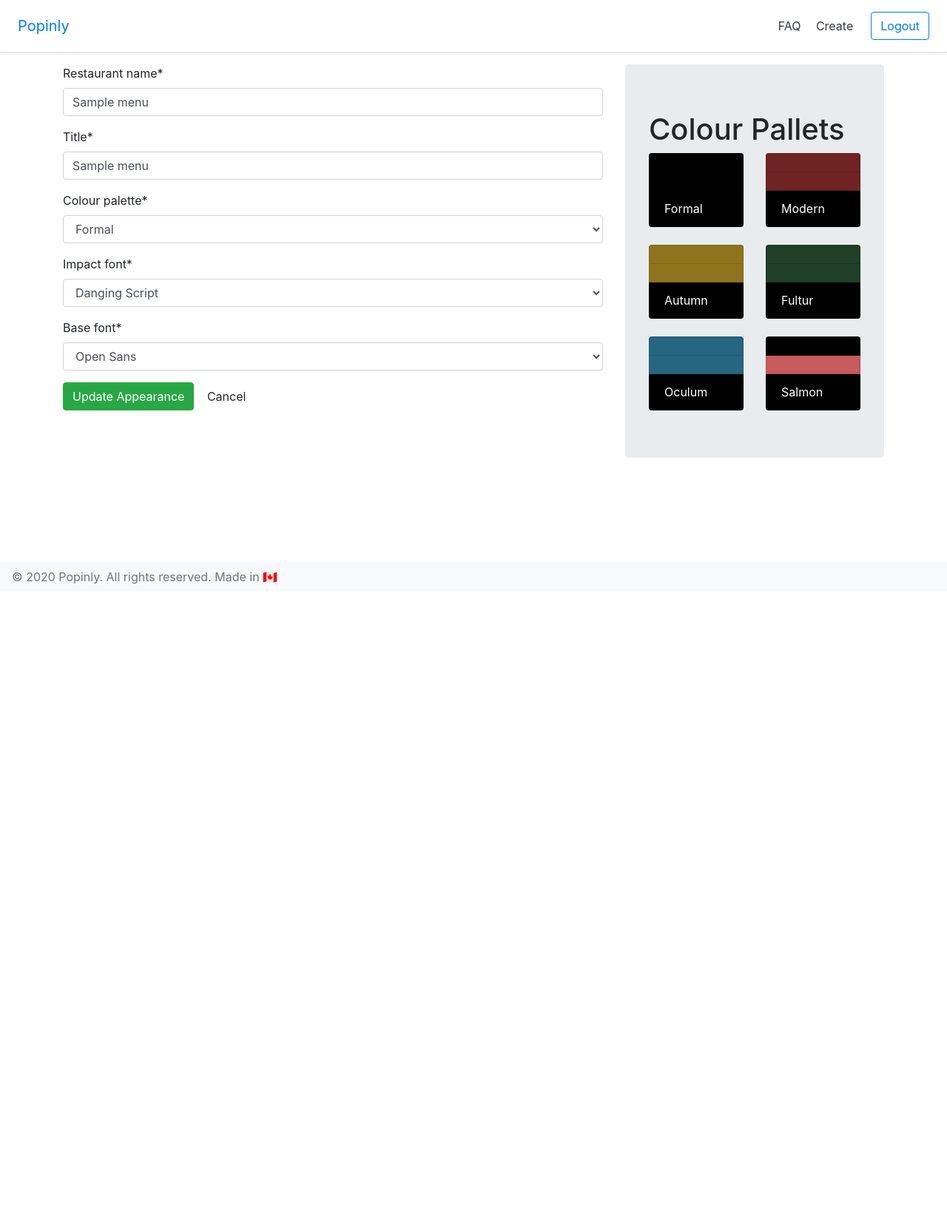
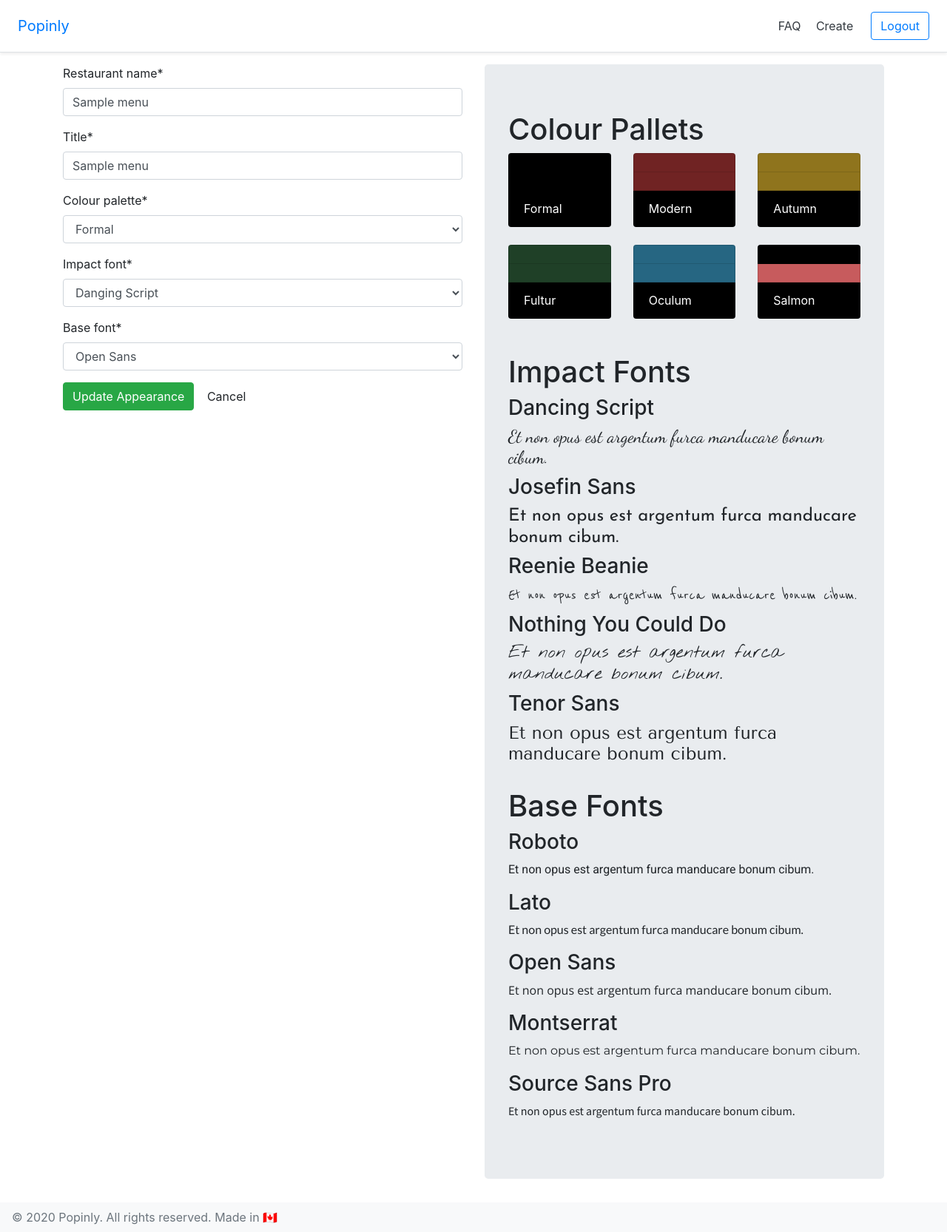
Before and after one commit to geooff/popinly, a Django app: page /generator/edit_appearance/00000000-0000-0000-0000-000000000001 in a window 1280 px wide. Shown: the whole page at 74% size. Before the commit the page ends 790 px from the top, so only its background shows below. Run offline with Django 3.2, Linux system fonts and the light colour scheme; a user stored in the database is signed in; tables that the repository leaves empty hold one stand-in row (values such as "Sample post"); some libraries are stand-ins or nearby versions.

Commit message:
intit style infographic

```diff
--- a/popinly/static/base_style.css
+++ b/popinly/static/base_style.css
@@ -1,3 +1,5 @@
+@import url('https://fonts.googleapis.com/css2?family=Dancing+Script&family=Josefin+Sans&family=Lato&family=Montserrat&family=Nothing+You+Could+Do&family=Open+Sans&family=Reenie+Beanie&family=Roboto&family=Source+Sans+Pro&family=Tenor+Sans&display=swap');
+
 html {
   position: relative;
   min-height: 100%;
--- a/popinly/templates/menu_gen/menu_edit_meta.html
+++ b/popinly/templates/menu_gen/menu_edit_meta.html
@@ -3,7 +3,7 @@
 
 {% block content %}
   <div class="row">
-    <div class="col-8">
+    <div class="col-6">
     <form action="" method="post">
 
       {% for hidden_field in form.hidden_fields %}
@@ -22,52 +22,49 @@
       </p>
     </form>
     </div>
-    <div class="col-4">
+    <div class="col-6">
       <div class="jumbotron">
       <h1 class="display-5">Colour Pallets</h1>
         <div class="row">
-          <div class="col-6">
+          <div class="col">
             <ul class="list-group">
               <li class="list-group-item" style="background-color:#000000"></li>
               <li class="list-group-item" style="background-color:#000000"></li>
               <li class="list-group-item" style="background-color:#000000;color:#fff">Formal</li>
             </ul>
           </div>
-          <div class="col-6">
+          <div class="col">
             <ul class="list-group">
               <li class="list-group-item" style="background-color:#702323"></li>
               <li class="list-group-item" style="background-color:#702323"></li>
               <li class="list-group-item" style="background-color:#000000;color:#fff">Modern</li>
             </ul>
           </div>
-        </div>
-        <br>
-        <div class="row">
-          <div class="col-6">
+          <div class="col">
             <ul class="list-group">
               <li class="list-group-item" style="background-color:#8f741d"></li>
               <li class="list-group-item" style="background-color:#8f741d"></li>
               <li class="list-group-item" style="background-color:#000000;color:#fff">Autumn</li>
             </ul>
-          </div>
-          <div class="col-6">
+            </div>
+        </div>
+        <br>
+        <div class="row">
+          <div class="col">
             <ul class="list-group">
               <li class="list-group-item" style="background-color:#1f4027"></li>
               <li class="list-group-item" style="background-color:#1f4027"></li>
               <li class="list-group-item" style="background-color:#000000;color:#fff">Fultur</li>
             </ul>
           </div>
-        </div>
-        <br>
-        <div class="row">
-          <div class="col-6">
+          <div class="col">
             <ul class="list-group">
               <li class="list-group-item" style="background-color:#266682"></li>
               <li class="list-group-item" style="background-color:#266682"></li>
               <li class="list-group-item" style="background-color:#000000;color:#fff">Oculum</li>
             </ul>
           </div>
-          <div class="col-6">
+          <div class="col">
             <ul class="list-group">
               <li class="list-group-item" style="background-color:#000000"></li>
               <li class="list-group-item" style="background-color:#c75b5d"></li>
@@ -75,6 +72,32 @@
             </ul>
           </div>
         </div>
+        <br>
+        <br>
+      <h1 class="display-5">Impact Fonts</h1>
+      <h3>Dancing Script</h3>
+      <h4 style="font-family: 'Dancing Script', cursive;">Et non opus est argentum furca manducare bonum cibum.</h4>
+      <h3>Josefin Sans</h3>
+      <h4 style="font-family: 'Josefin Sans', sans-serif;">Et non opus est argentum furca manducare bonum cibum.</h4>
+      <h3>Reenie Beanie</h3>
+      <h4 style="font-family: 'Reenie Beanie', cursive;">Et non opus est argentum furca manducare bonum cibum.</h4>
+      <h3>Nothing You Could Do</h3>
+      <h4 style="font-family: 'Nothing You Could Do';">Et non opus est argentum furca manducare bonum cibum.</h4>
+      <h3>Tenor Sans</h3>
+      <h4 style="font-family: 'Tenor Sans', sans-serif;">Et non opus est argentum furca manducare bonum cibum.</h4>
+      <br>
+      <h1 class="display-5">Base Fonts</h1>
+      <h3>Roboto</h3>
+      <p style="font-family: 'Roboto', sans-serif;">Et non opus est argentum furca manducare bonum cibum.</p>
+      <h3>Lato</h3>
+      <p style="font-family: 'Lato', sans-serif;">Et non opus est argentum furca manducare bonum cibum.</p>
+      <h3>Open Sans</h3>
+      <p style="font-family: 'Open Sans', sans-serif;">Et non opus est argentum furca manducare bonum cibum.</p>
+      <h3>Montserrat</h3>
+      <p style="font-family: 'Montserrat', sans-serif;">Et non opus est argentum furca manducare bonum cibum.</p>
+      <h3>Source Sans Pro</h3>
+      <p style="font-family: 'Source Sans Pro', sans-serif;">Et non opus est argentum furca manducare bonum cibum.</p>
+      </div>
       </div>
     </div>
   </div>
```
